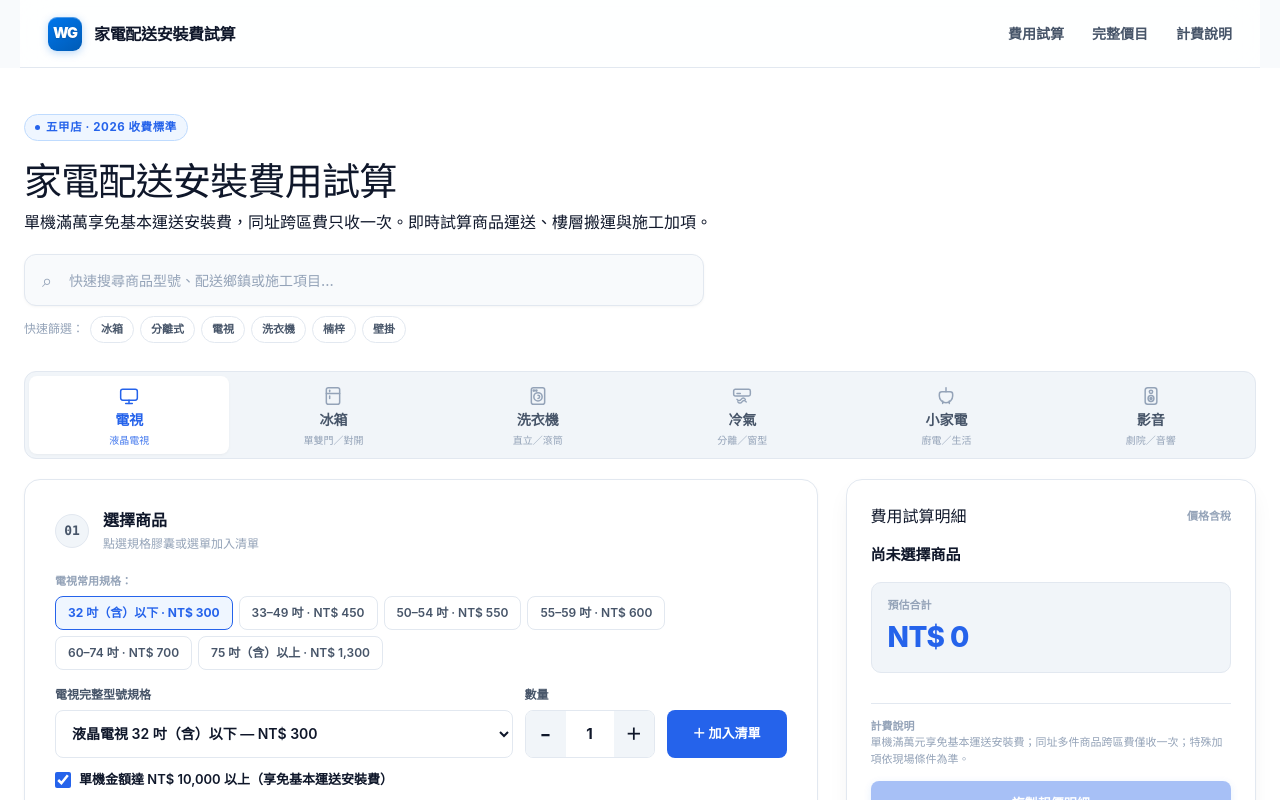
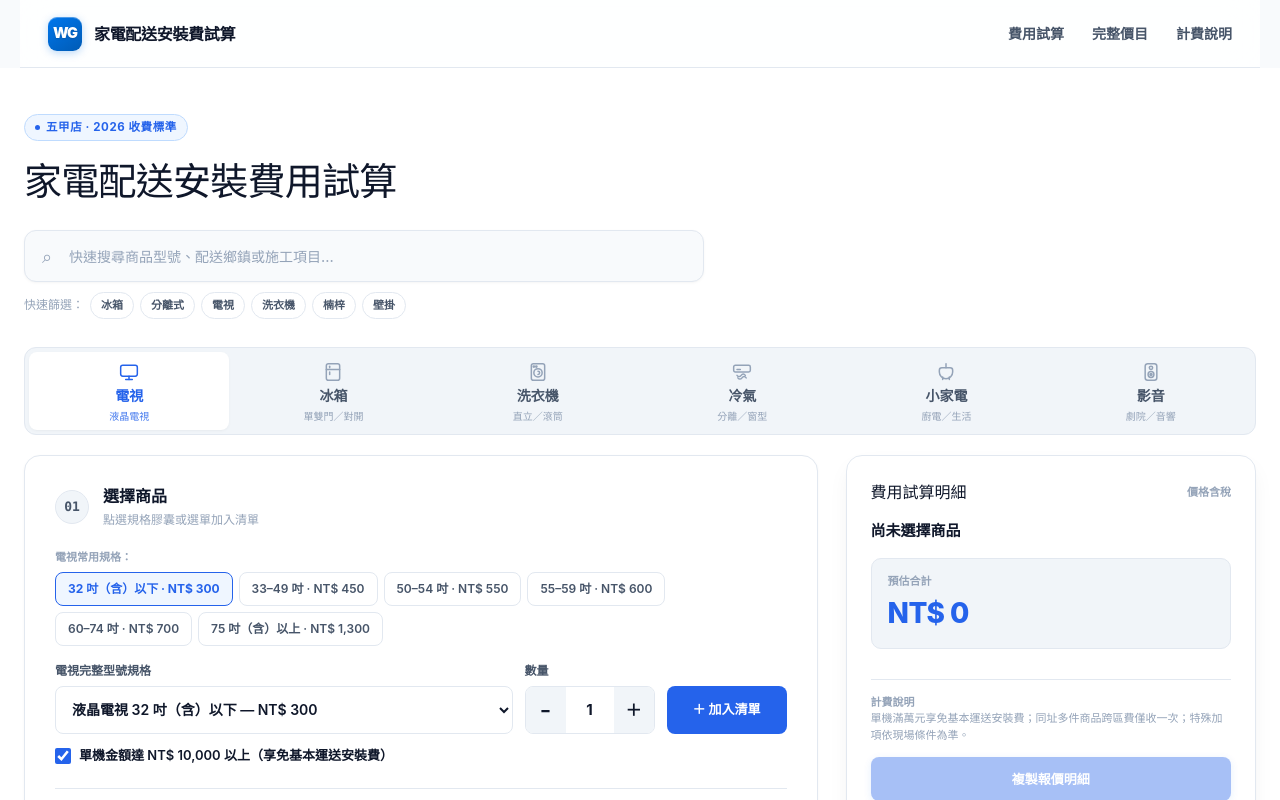
Before and after one commit to lalawgwg99/WGapp, a Next.js app: page / in a window 1280 px wide. Shown: the top 800 px of the page. Built offline with nearby package versions, Linux system fonts and the light colour scheme.

Commit message:
刪除Hero副標題並全面優化手機端為TaiCalc一致的極簡框線與配色

```diff
--- a/app/page.tsx
+++ b/app/page.tsx
@@ -472,7 +472,6 @@ export default function Home() {
         <div className="section-heading">
           <p className="eyebrow"><span /> 五甲店 · 2026 收費標準</p>
           <h2>家電配送安裝費用試算</h2>
-          <p>單機滿萬享免基本運送安裝費，同址跨區費只收一次。即時試算商品運送、樓層搬運與施工加項。</p>
 
           <div className="universal-search-wrap">
             <label className="universal-search">
```
